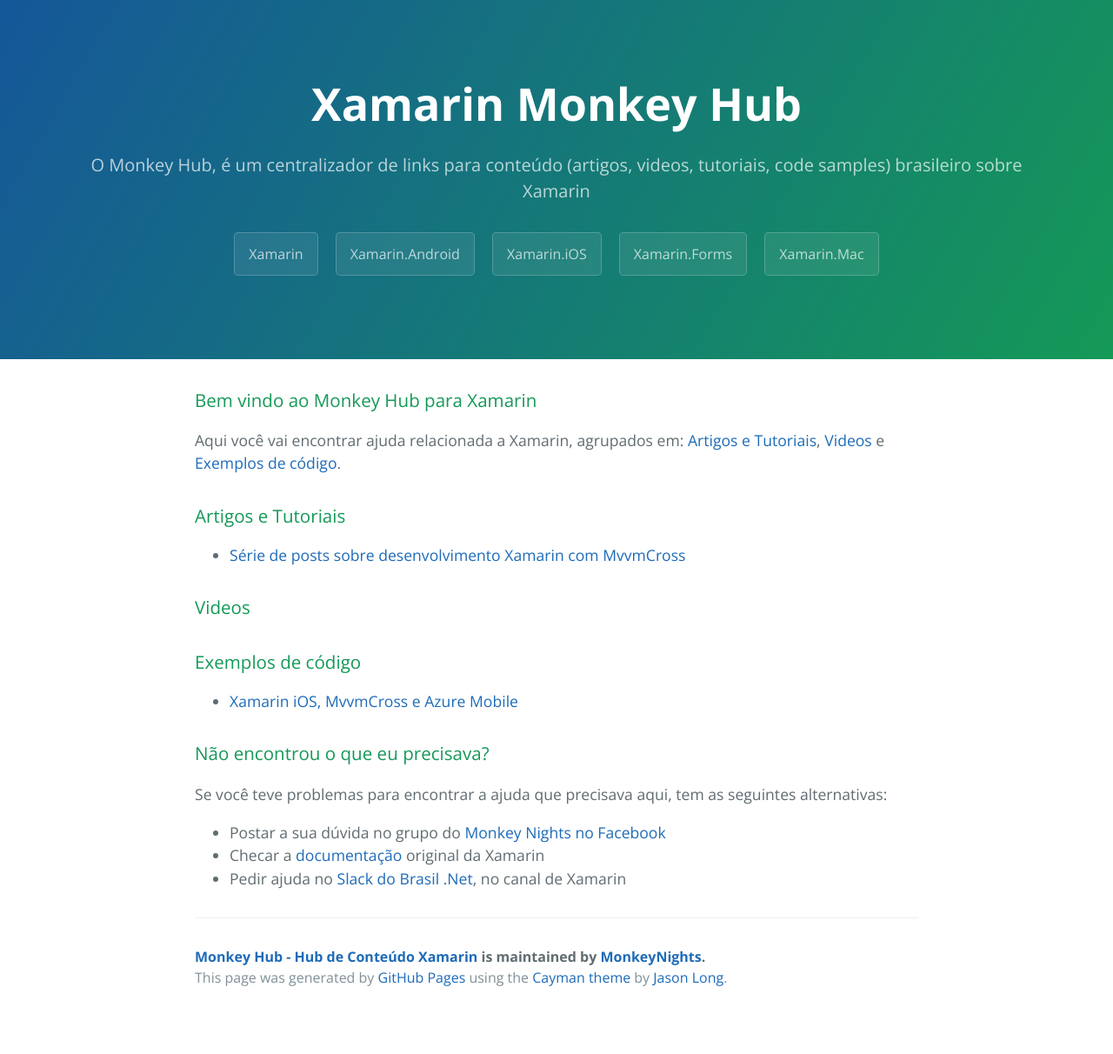
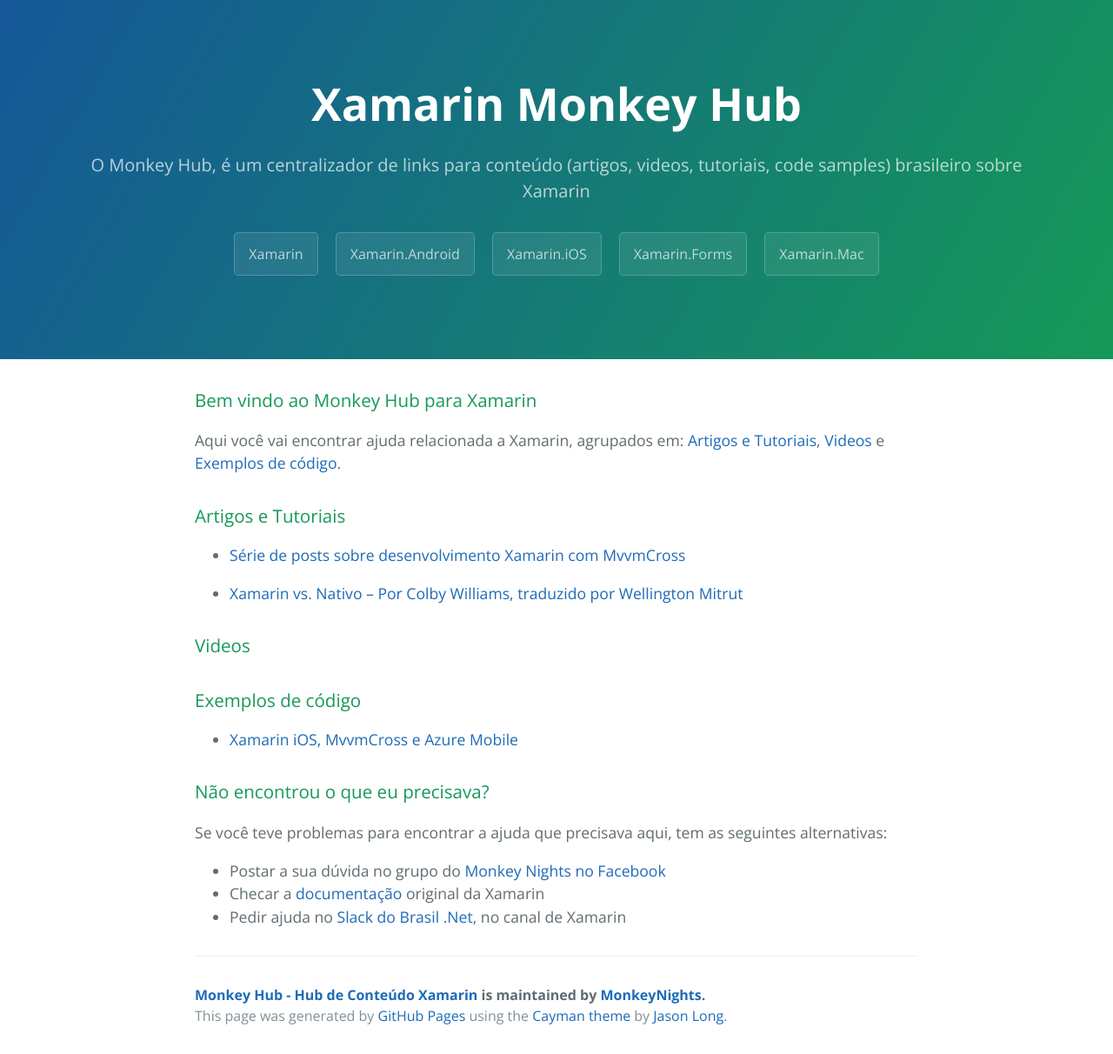
Before and after one commit to MonkeyNights/hub, a Jekyll site: the page built from xamarin.md, in a window 1280 px wide. Shown: the whole page at 87% size. Built offline with Jekyll 4.4.1, drawn with Linux system fonts in a browser that asks for light colours; nearby versions of some CDN libraries; library files that are not in the unit come from our copies; before the commit the page ends 1168 px from its top, so only the background shows below that.

Commit message:
added Xamarin vs. Native link

```diff
--- a/_data/posts.yml
+++ b/_data/posts.yml
@@ -89,3 +89,8 @@
     name: "Xamarin.Forms – Corrigindo a renderização do ImageCell no Android"
     tags:
       - "forms"
+  -
+    url: "https://medium.com/blog-do-mitrut/xamarin-vs-nativo-36e46ec2c566#.l7pfo7gfj"
+    name: "Xamarin vs. Nativo – Por Colby Williams, traduzido por Wellington Mitrut"
+    tags:
+      - "xamarin"
```
